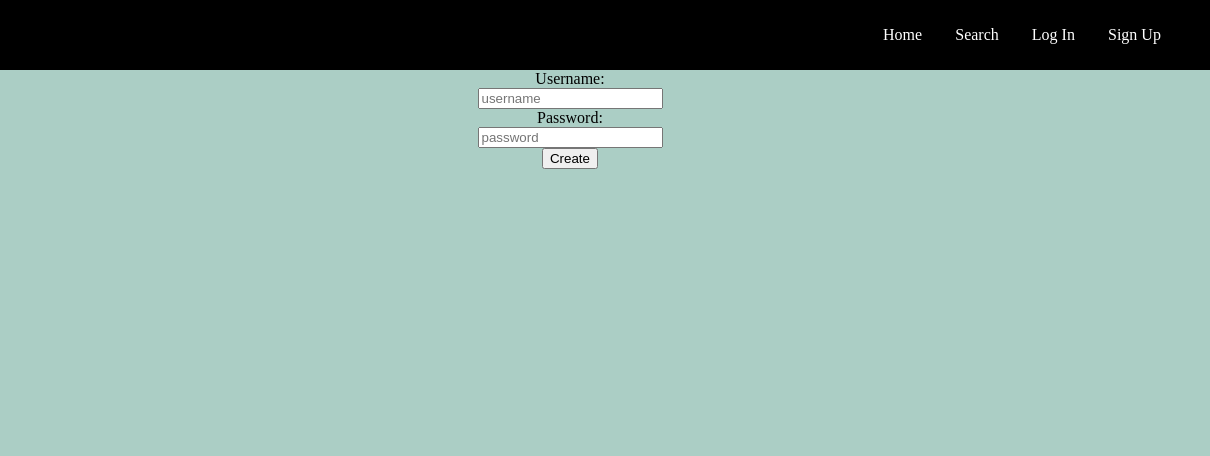
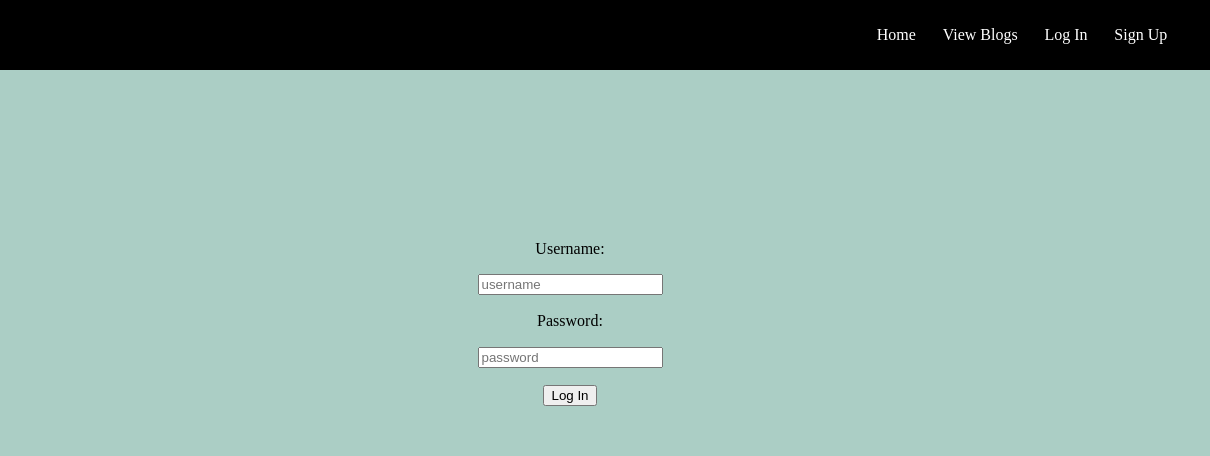
Before and after one commit to alejandro-baez/everyday-blog, a React app: page /login in a window 1280 px wide. Shown: the top 456 px of the page, 70-1280 px from the left. Built offline with nearby package versions, Linux system fonts and the light colour scheme.

Commit message:
styled login page, created and linked signup page

```diff
--- a/public/style.css
+++ b/public/style.css
@@ -39,6 +39,7 @@ body {
 }
 
 main {
+  display: flex;
   flex: 1 0 auto;
 }
 
@@ -47,14 +48,18 @@ main {
   display: flex;
   justify-content: center;
   align-items: center;
-  height: 100%;
+  width: 100%;
+  /* height: 100%; */
+  /* flex:1 0 auto */
 }
 
 .create-form {
   display: flex;
   flex-direction: column;
-  height: 100%;
-  width: 50%;
+  /* height: 100%;
+  width: 50%; */
+  height: 200px;
+  width: 15%;
   align-items: center;
   justify-content: space-evenly;
 }
@@ -105,7 +110,7 @@ main {
   width: 50px;
 }
 
-.nav-list-links a{
+.nav-list-links a {
   /* Link is viewed as container */
   text-decoration: none;
   color: rgb(255, 255, 255);
--- a/src/components/Login.js
+++ b/src/components/Login.js
@@ -20,7 +20,7 @@ const Login = () => {
         />
 
         <button className="create-btn" type="submit">
-          Create
+          Log In
         </button>
       </form>
     </div>
--- a/src/components/Main.js
+++ b/src/components/Main.js
@@ -4,6 +4,7 @@ import Navbar from "./Navbar";
 import Footer from "./Footer";
 import Homepage from "./Homepage";
 import Login from "./Login";
+import Signup from "./Signup"
 
 const Main = () => {
   return (
@@ -13,6 +14,7 @@ const Main = () => {
         <Routes>
           <Route path="/" element={<Homepage />}></Route>
           <Route path="/login" element={<Login />}></Route>
+          <Route path="/signup" element={<Signup/>}></Route>
         </Routes>
       </main>
       <Footer />
--- a/src/components/Navbar.js
+++ b/src/components/Navbar.js
@@ -15,12 +15,16 @@ const Navbar = () => {
       </div>
       <div className="nav-options container-item">
         <ul className="nav-list-links">
-          <li><Link to="/" >Home</Link></li>
-          <li>Search</li>
+          <li>
+            <Link to="/">Home</Link>
+          </li>
+          <li>View Blogs</li>
           <li>
             <Link to="/login">Log In</Link>
           </li>
-          <li>Sign Up</li>
+          <li>
+            <Link to="/signup">Sign Up</Link>
+          </li>
         </ul>
       </div>
     </header>
--- /dev/null
+++ b/src/components/Signup.js
@@ -0,0 +1,9 @@
+import React from 'react'
+
+const Signup = () => {
+  return (
+    <div>Signup</div>
+  )
+}
+
+export default Signup
--- a/src/components/index.js
+++ b/src/components/index.js
@@ -3,3 +3,4 @@ export { default as Navbar } from "./Navbar";
 export { default as Footer } from "./Footer";
 export { default as Homepage } from "./Homepage";
 export { default as Login } from "./Login";
+export {default as Signup} from "./Signup"
```
